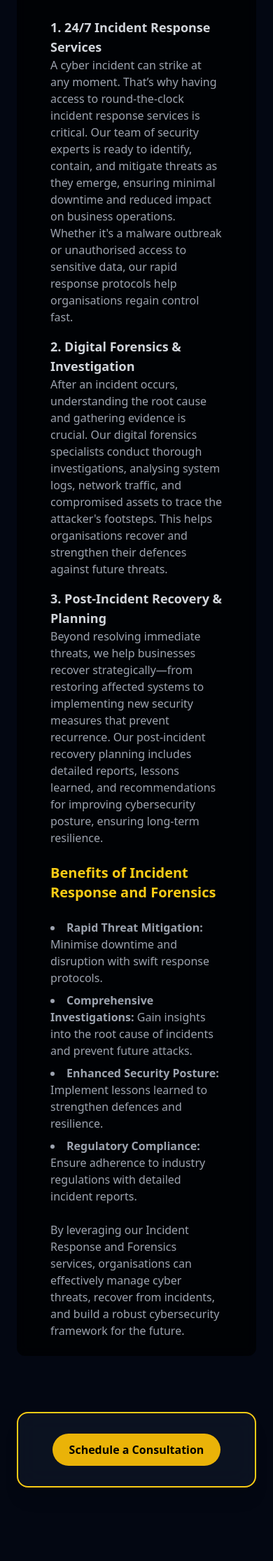
After one commit to FabrizioMorales/Final-Project, a Django app: page /incidentresponseforensics/ in a window 390 px wide. The commit adds this page. Shown: the part 855-3085 px from the top of the page at 70% size. Run offline with Django 5.2, Linux system fonts and the light colour scheme; data that the repository does not hold is empty; some libraries are stand-ins or nearby versions.

Commit message:
incident service page created

```diff
--- /dev/null
+++ b/src/django-project/universitycyberclinic/home_app/templates/incidentresponseforensics.html
@@ -0,0 +1,72 @@
+{% extends "base.html" %}
+{% load static %}
+
+{% block title %}
+<title>Incident Response and Forensics Service</title>
+<link href="https://fonts.googleapis.com/css2?family=Inter:wght@400;600;700&display=swap" rel="stylesheet">
+<link href="https://fonts.googleapis.com/css2?family=Share+Tech+Mono&display=swap" rel="stylesheet">
+<link rel="stylesheet" href="{% static 'css/style.css' %}">
+{% endblock title %}
+
+{% block content %}
+<video id="video-background" autoplay loop muted class="fixed top-0 left-0 w-full h-full object-cover z-[-1] opacity-100">
+    <source src="{% static 'images/circuit-board.3840x2160.mp4' %}" type="video/mp4">
+    Your browser does not support the video tag.
+</video>
+
+<section class="mb-16">
+    <div class="flex justify-center mb-12 text-center pt-40" data-aos="fade-down">
+        <div class="px-6 py-3 border-2 border-yellow-400 rounded-2xl text-white text-2xl md:text-3xl font-bold bg-gray-900 bg-opacity-70 backdrop-blur">
+            <h2 class="text-gray-300 text-3xl md:text-4xl mb-4">Incident Response and Forensics Service</h2>
+        </div>
+    </div>
+    <div class="bg-black bg-opacity-70 p-6 rounded-xl hover:shadow-2xl transform hover:scale-105 transition duration-300 hover:border-4 hover:border-yellow-400 px-12 mx-6 lg:mx-20 backdrop-blur" data-aos="fade-up">
+        <div class="text-gray-400 space-y-6">
+            <h1 class="text-2xl font-bold text-yellow-400">Incident Response and Forensics Services</h1>
+            <p>
+                Organisations today face increasing cyber threats, ranging from ransomware attacks to data breaches. A swift and effective response can make all the difference in minimising business disruption and financial loss.
+            </p>
+
+            <h2 class="text-xl font-semibold text-yellow-400">Key Components of Incident Response and Forensics</h2>
+            <div class="space-y-4">
+                <div>
+                    <h3 class="text-lg font-semibold text-gray-300">1. 24/7 Incident Response Services</h3>
+                    <p>
+                        A cyber incident can strike at any moment. That’s why having access to round-the-clock incident response services is critical. Our team of security experts is ready to identify, contain, and mitigate threats as they emerge, ensuring minimal downtime and reduced impact on business operations. Whether it's a malware outbreak or unauthorised access to sensitive data, our rapid response protocols help organisations regain control fast.
+                    </p>
+                </div>
+                <div>
+                    <h3 class="text-lg font-semibold text-gray-300">2. Digital Forensics & Investigation</h3>
+                    <p>
+                        After an incident occurs, understanding the root cause and gathering evidence is crucial. Our digital forensics specialists conduct thorough investigations, analysing system logs, network traffic, and compromised assets to trace the attacker's footsteps. This helps organisations recover and strengthen their defences against future threats.
+                    </p>
+                </div>
+                <div>
+                    <h3 class="text-lg font-semibold text-gray-300">3. Post-Incident Recovery & Planning</h3>
+                    <p>
+                        Beyond resolving immediate threats, we help businesses recover strategically—from restoring affected systems to implementing new security measures that prevent recurrence. Our post-incident recovery planning includes detailed reports, lessons learned, and recommendations for improving cybersecurity posture, ensuring long-term resilience.
+                    </p>
+                </div>
+            </div>
+
+            <h2 class="text-xl font-semibold text-yellow-400">Benefits of Incident Response and Forensics</h2>
+            <ul class="list-disc list-inside space-y-2">
+                <li><strong>Rapid Threat Mitigation:</strong> Minimise downtime and disruption with swift response protocols.</li>
+                <li><strong>Comprehensive Investigations:</strong> Gain insights into the root cause of incidents and prevent future attacks.</li>
+                <li><strong>Enhanced Security Posture:</strong> Implement lessons learned to strengthen defences and resilience.</li>
+                <li><strong>Regulatory Compliance:</strong> Ensure adherence to industry regulations with detailed incident reports.</li>
+            </ul>
+
+            <p>
+                By leveraging our Incident Response and Forensics services, organisations can effectively manage cyber threats, recover from incidents, and build a robust cybersecurity framework for the future.
+            </p>
+        </div>
+    </div>
+
+    <section class="mt-20 bg-gray-900 bg-opacity-70 backdrop-blur-lg border-2 border-yellow-400 rounded-2xl p-10 shadow-xl text-white text-center px-12 mx-6 lg:mx-20" data-aos="fade-up">
+        <a href="{% url 'appointment' %}" class="bg-yellow-500 hover:bg-yellow-400 text-black font-bold rounded-full px-6 py-3 transition duration-300">
+            Schedule a Consultation
+        </a>
+    </section>
+</section>
+{% endblock content %}
--- a/src/django-project/universitycyberclinic/home_app/urls.py
+++ b/src/django-project/universitycyberclinic/home_app/urls.py
@@ -7,7 +7,7 @@ from .views import (
     CustomPasswordResetCompleteView,
     home, register_view, login_view, logout_view,
     appointment_view, receipt_view, download_receipt_pdf,
-    resources, contact, about, services, networking, cloudsecurity,dataprotection,
+    resources, contact, about, services, networking, cloudsecurity,dataprotection,incidentresponseforensics,
     user_dashboard, cancel_appointment,
     edit_profile, admin_dashboard, mark_appointment_completed,
     export_appointments_csv, assign_appointment_staff, admin_appointments_view,
@@ -30,6 +30,7 @@ urlpatterns = [
     path("networking/", networking, name="networking"),
     path("cloudsecurity/",cloudsecurity, name="cloudsecurity"),
     path("dataprotection/",dataprotection, name="dataprotection"),
+    path("incidentresponseforensics/",incidentresponseforensics, name="incidentresponseforensics"),
 
     # --- Appointments (User) ---
     path("appointment/", appointment_view, name="appointment"),
--- a/src/django-project/universitycyberclinic/home_app/views.py
+++ b/src/django-project/universitycyberclinic/home_app/views.py
@@ -69,6 +69,9 @@ def cloudsecurity(request):
 
 def dataprotection(request):
     return render(request, 'dataprotection.html', {'welcome_msg': "Welcome to our Data Protection and Recovery Page"})
+
+def incidentresponseforensics(request):
+    return render(request, 'incidentresponseforensics.html', {'welcome_msg': "Welcome to our Incident Response and Forensics Page"})
 
 
 
```
Also changed, not shown: src/django-project/universitycyberclinic/home_app/templates/home.html (+7 -5 lines), src/django-project/universitycyberclinic/home_app/templates/services.html (+7 -5 lines).
